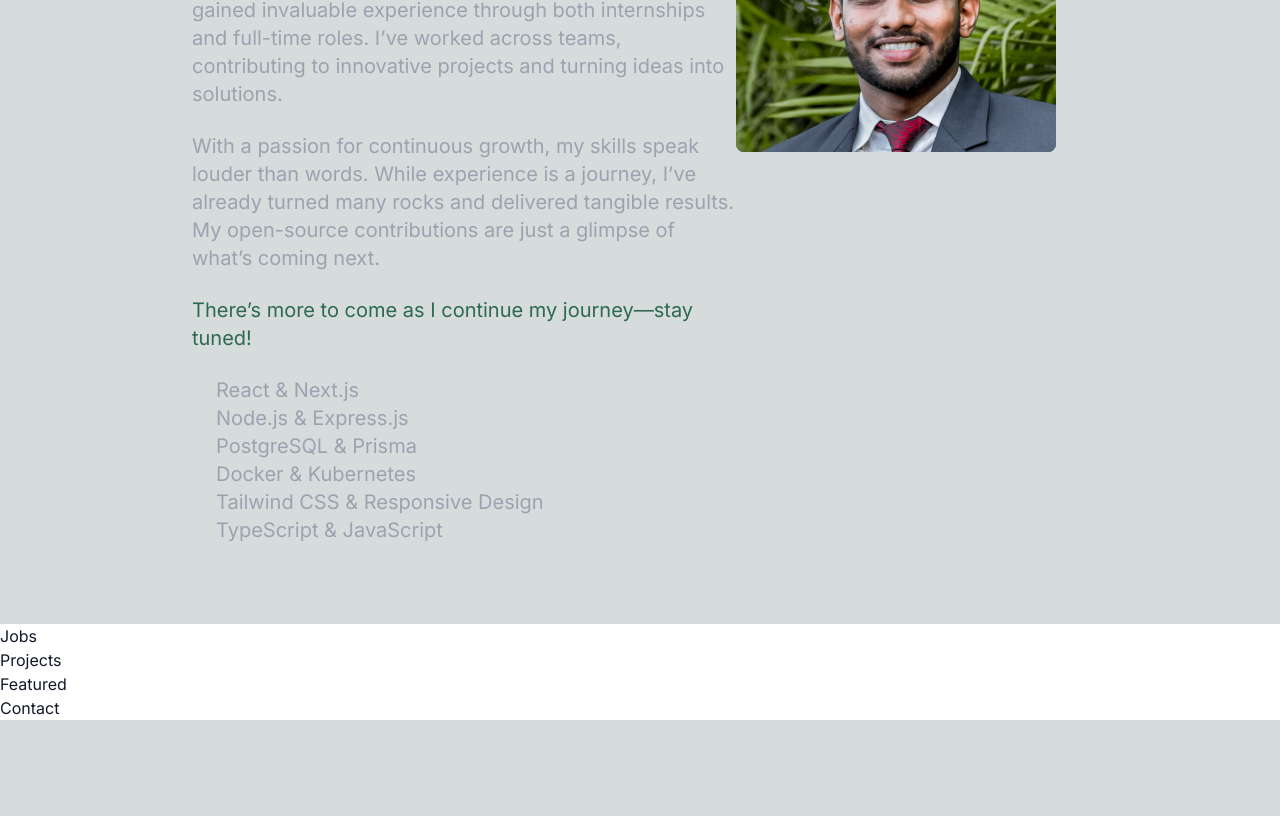
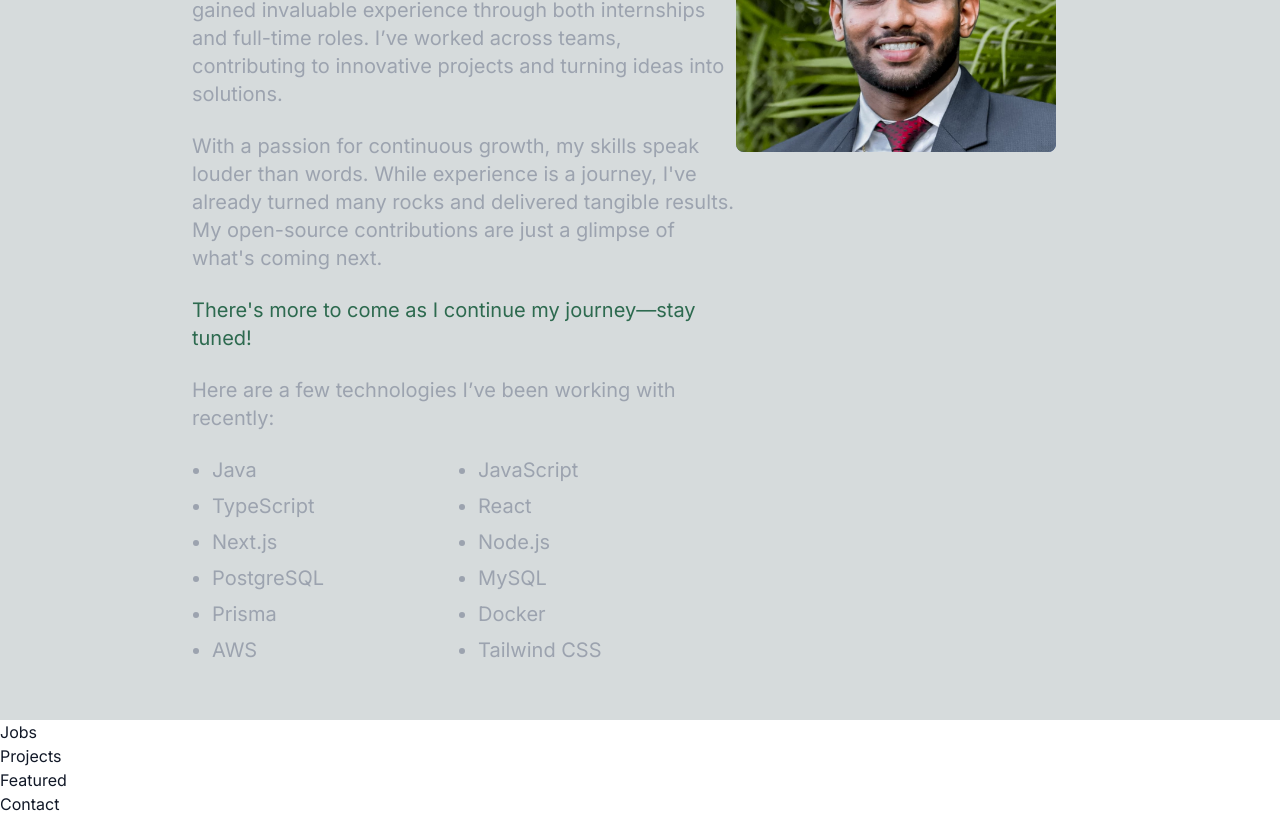
Before and after one commit to rothardo/my-portfolio-ashwintemkar, a Next.js app in the folder my-portfolio/: page / in a window 1280 px wide. Shown: the part 1060-1876 px from the top of the page. Before the commit the page ends 1780 px from the top, so only its background shows below. Built offline with nearby package versions, Linux system fonts and the light colour scheme.

Commit message:
changed the about section

```diff
--- a/my-portfolio/src/app/sections/About.tsx
+++ b/my-portfolio/src/app/sections/About.tsx
@@ -3,6 +3,20 @@ import ashwin from "@/images/ashwin.jpeg";
 import Image from "next/image";
 
 const About: FC = () => {
+  const technologies = [
+    "Java",
+    "JavaScript",
+    "TypeScript",
+    "React",
+    "Next.js",
+    "Node.js",
+    "PostgreSQL",
+    "MySQL",
+    "Prisma",
+    "Docker",
+    "AWS",
+    "Tailwind CSS",
+  ];
   return (
     <section className="flex flex-col justify-center items-start min-h-screen bg-light-gray dark:bg-dark-gray text-text-light dark:text-text-dark p-8">
       <div className="max-w-4xl mx-auto mb-6">
@@ -34,8 +48,8 @@ const About: FC = () => {
         </div>
         <div className="flex-1 text-left">
           <p className="text-base sm:text-lg md:text-xl mb-6 text-accent-light dark:text-accent-light">
-            I’m Ashwin Temkar, a problem-solver and tech enthusiast. I completed
-            my Computer Science and Engineering degree last year, and I’ve been
+            I'm Ashwin Temkar, a problem-solver and tech enthusiast. I completed
+            my Computer Science and Engineering degree last year, and I've been
             building innovative solutions ever since.
           </p>
           <p className="text-base sm:text-lg md:text-xl mb-6 text-accent-light dark:text-accent-light">
@@ -46,21 +60,25 @@ const About: FC = () => {
           </p>
           <p className="text-base sm:text-lg md:text-xl mb-6 text-accent-light dark:text-accent-light">
             With a passion for continuous growth, my skills speak louder than
-            words. While experience is a journey, I’ve already turned many rocks
+            words. While experience is a journey, I've already turned many rocks
             and delivered tangible results. My open-source contributions are
-            just a glimpse of what’s coming next.
+            just a glimpse of what's coming next.
           </p>
           <p className="text-base sm:text-lg md:text-xl mb-6 text-highlight-green dark:text-highlight-green">
-            There’s more to come as I continue my journey—stay tuned!
+            There's more to come as I continue my journey—stay tuned!
           </p>
-
-          <ul className="list-square ml-6 text-base sm:text-lg md:text-xl mb-6 text-accent-light dark:text-accent-light">
-            <li>React & Next.js</li>
-            <li>Node.js & Express.js</li>
-            <li>PostgreSQL & Prisma</li>
-            <li>Docker & Kubernetes</li>
-            <li>Tailwind CSS & Responsive Design</li>
-            <li>TypeScript & JavaScript</li>
+          <p className="text-base sm:text-lg md:text-xl mb-6 text-accent-light dark:text-accent-light">
+            Here are a few technologies I’ve been working with recently:
+          </p>
+          <ul className="grid grid-cols-2 gap-2 list-disc pl-5">
+            {technologies.map((tech, index) => (
+              <li
+                key={index}
+                className="text-base sm:text-lg md:text-xl text-accent-light dark:text-accent-light"
+              >
+                {tech}
+              </li>
+            ))}
           </ul>
         </div>
       </div>
```
